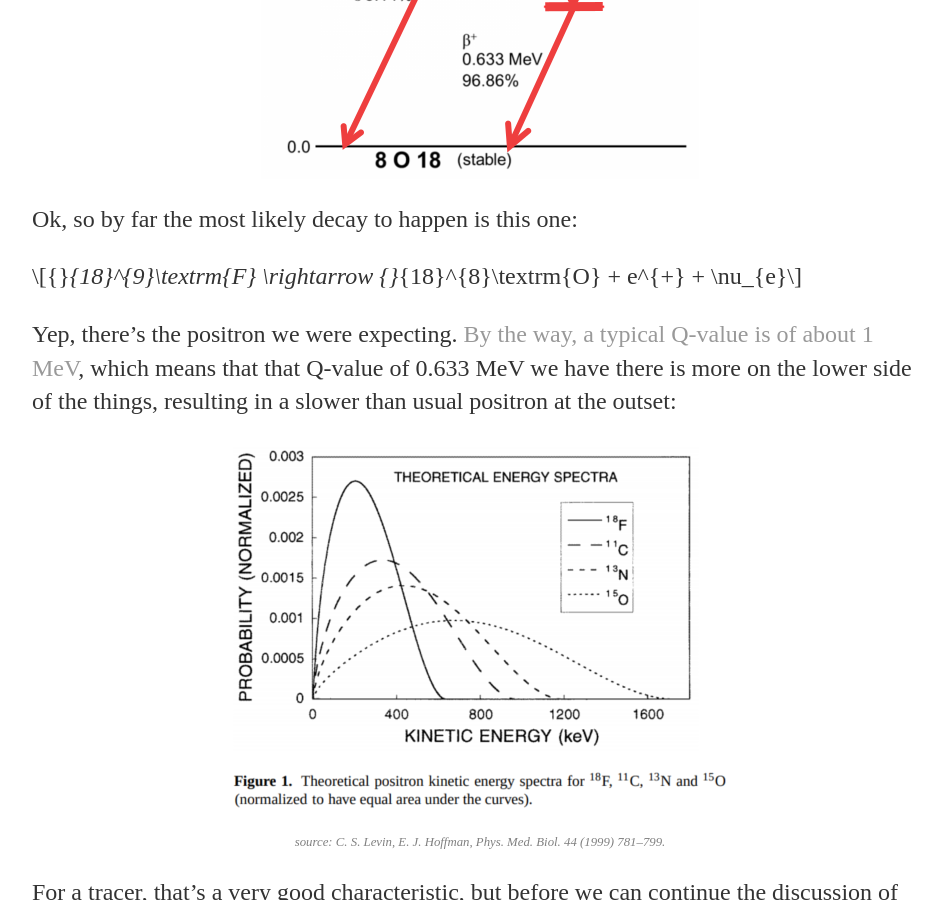
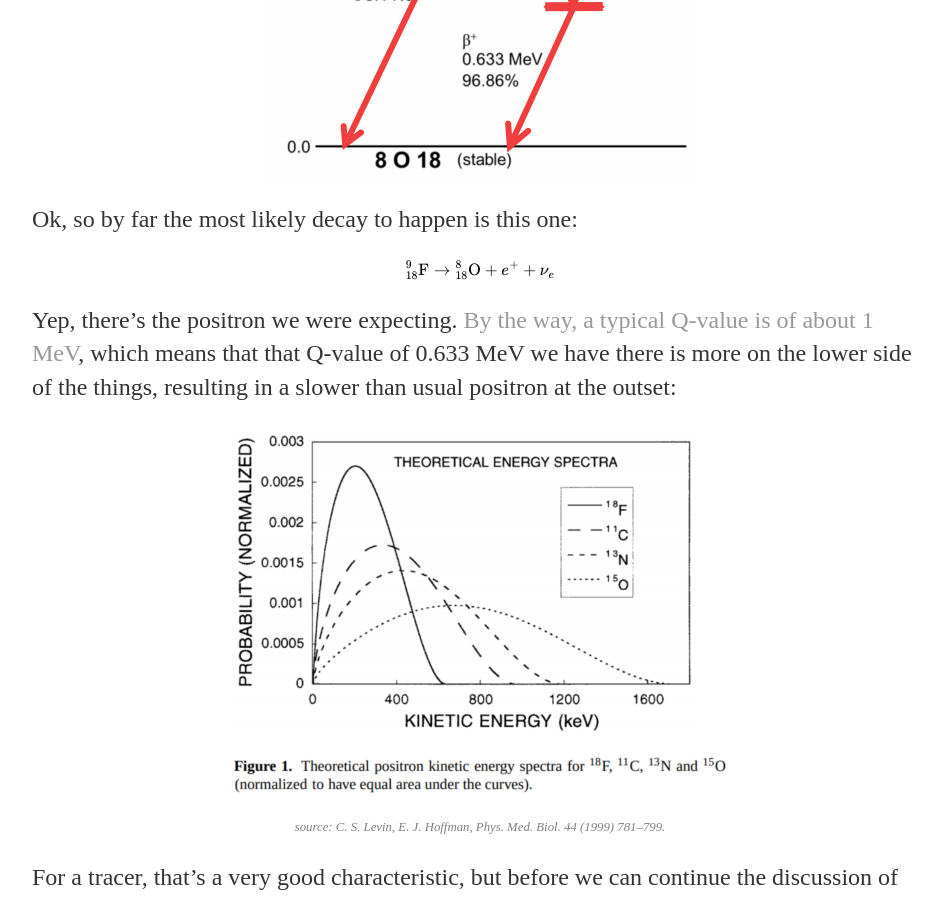
Before and after one commit to naaap/naaap.github.io, a Jekyll site: the page built from _posts/2017-11-05-PET.md, in a window 1280 px wide and 900 px high, scrolled down 11089 px. Shown: the whole window, without its empty margins (160-1102 px from the left). Built offline with Jekyll 4.4.1, drawn with Linux system fonts in a browser that asks for light colours; our own code applies the rules of GitHub Pages for plain Markdown files; formulas are drawn with MathJax 3.

Commit message:
Update 2017-11-05-PET.md

```diff
--- a/_posts/2017-11-05-PET.md
+++ b/_posts/2017-11-05-PET.md
@@ -172,7 +172,9 @@ So save for the fluorine-18 in place of the hydroxyl group in the C-2 position,
 
 Ok, so by far the most likely decay to happen is this one:
 
-\\[{}_{18}^{9}\textrm{F} \rightarrow {}_{18}^{8}\textrm{O} + e^{+} + \nu_{e}\\]
+$$
+{}_{18}^{9}\textrm{F} \rightarrow {}_{18}^{8}\textrm{O} + e^{+} + \nu_{e}
+$$
 
 Yep, there's the positron we were expecting. [By the way, a typical Q-value is of about 1 MeV](https://en.wikipedia.org/wiki/Beta_decay#Energy_release), which means that that Q-value of 0.633 MeV we have there is more on the lower side of the things, resulting in a slower than usual positron at the outset:
 
```
